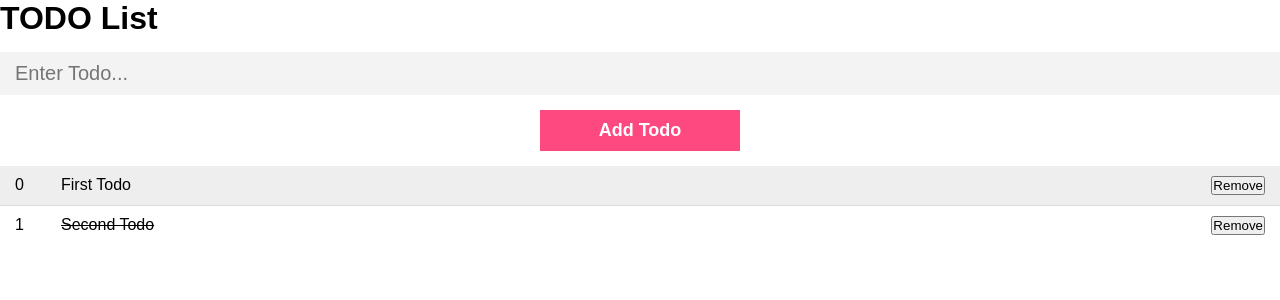
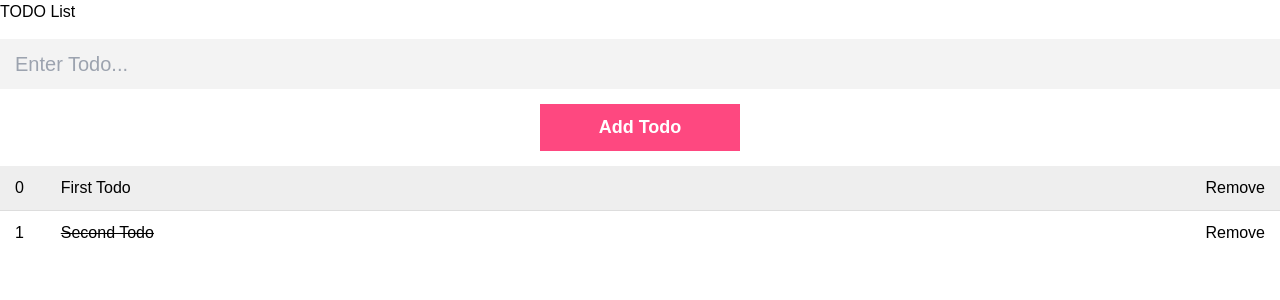
Before and after one commit to melyespinofl96/Angular-To-do-List, an Angular app: page / in a window 1280 px wide. Shown: the top 300 px of the page. Built offline with nearby package versions, Linux system fonts and the light colour scheme.

Commit message:
add tailwind

```diff
--- a/package.json
+++ b/package.json
@@ -33,6 +33,7 @@
     "karma-coverage": "~2.2.0",
     "karma-jasmine": "~5.1.0",
     "karma-jasmine-html-reporter": "~2.0.0",
+    "tailwindcss": "^3.2.4",
     "typescript": "~4.9.4"
   }
 }
--- a/src/app/app.component.html
+++ b/src/app/app.component.html
@@ -1,4 +1,4 @@
-<div class="app">
+<div class="app min-w-screen min-h-screen">
 
   <header>
     <h1>TODO List</h1>
--- a/src/styles.css
+++ b/src/styles.css
@@ -1,4 +1,7 @@
 /* You can add global styles to this file, and also import other style files */
+@tailwind base;
+@tailwind components;
+@tailwind utilities;
 *{
     margin: 0;
     padding: 0;
--- /dev/null
+++ b/tailwind.config.js
@@ -0,0 +1,8 @@
+/** @type {import('tailwindcss').Config} */
+module.exports = {
+  content: ["./src/**/*.{html,js}"],
+  theme: {
+    extend: {},
+  },
+  plugins: [],
+}
```
Also changed, not shown: 1 other file (tests, documents, lock files or other folders).
